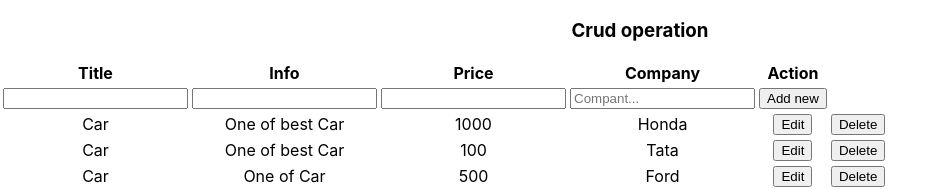
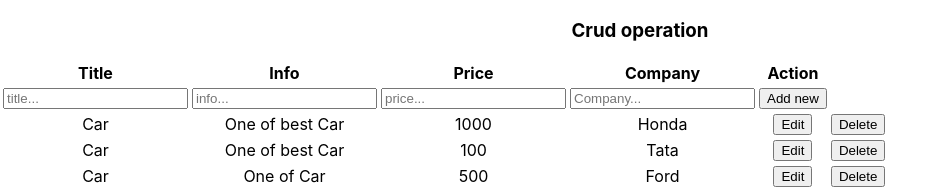
Before and after one commit to starydv7/crud-app, a React (Create React App) app: page / in a window 1280 px wide. Shown: the top 189 px of the page, without its empty margins (0-945 px from the left). Built offline with nearby package versions, Linux system fonts and the light colour scheme.

Commit message:
delete function

```diff
--- a/src/components/Home.jsx
+++ b/src/components/Home.jsx
@@ -21,6 +21,7 @@ export default class Home extends Component {
                     <td>
                       <input
                         type="text"
+                        placeholder="title..."
                         value={value.title}
                         onChange={(e) => {
                           value.updateValue(e, "title");
@@ -30,6 +31,7 @@ export default class Home extends Component {
                     <td>
                       <input
                         type="text"
+                        placeholder="info..."
                         value={value.info}
                         onChange={(e) => {
                           value.updateValue(e, "info");
@@ -40,6 +42,7 @@ export default class Home extends Component {
                       {" "}
                       <input
                         type="text"
+                        placeholder="price..."
                         value={value.price}
                         onChange={(e) => {
                           value.updateValue(e, "price");
@@ -50,7 +53,7 @@ export default class Home extends Component {
                       {" "}
                       <input
                         type="text"
-                        placeholder="Compant..."
+                        placeholder="Company..."
                         value={value.company}
                         onChange={(e) => {
                           value.updateValue(e, "company");
```
